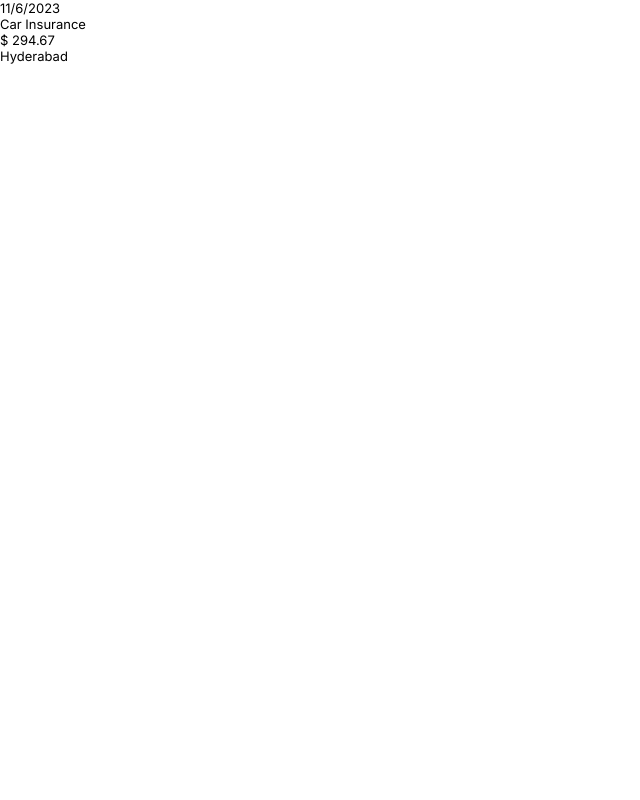
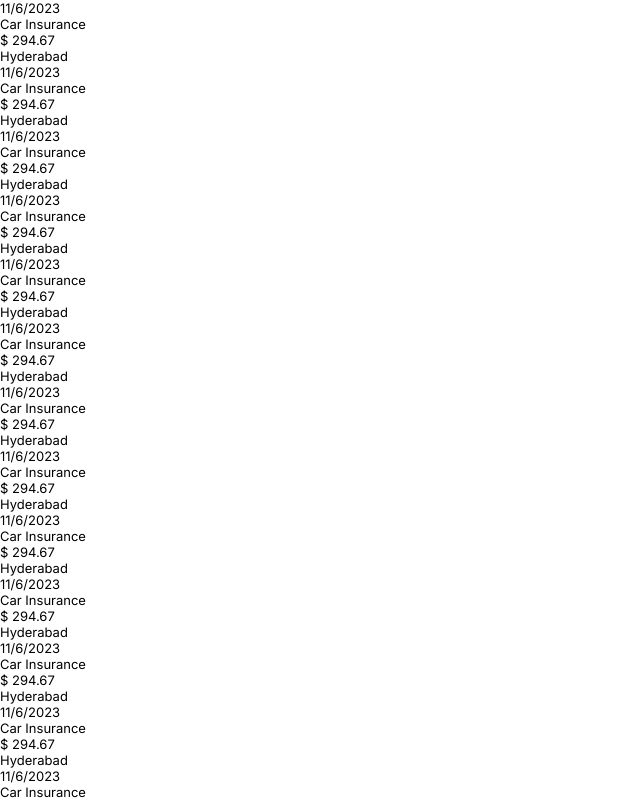
Before and after one commit to srinath-3898/expense-tracker-next, a Next.js app: page / in a window 1280 px wide. Shown: the top 800 px of the page, without its empty margins (0-640 px from the left). Built offline with nearby package versions, Linux system fonts and the light colour scheme.

Commit message:
Passing Data

```diff
--- a/src/app/page.jsx
+++ b/src/app/page.jsx
@@ -4,5 +4,8 @@ import styles from "./page.module.css";
 import ExpenseItem from "@/components/expenseItem/ExpenseItem";
 
 export default function Home() {
-  return <ExpenseItem />;
+  const items = Array.from({ length: 100 }, (_, index) => (
+    <ExpenseItem key={index} expenseLocation={"Hyderabad"} />
+  ));
+  return <div>{items}</div>;
 }
--- a/src/components/expenseItem/ExpenseItem.jsx
+++ b/src/components/expenseItem/ExpenseItem.jsx
@@ -1,12 +1,10 @@
 "use client";
 
-import { useState } from "react";
 import styles from "./ExpenseItem.module.css";
-const ExpenseItem = () => {
+const ExpenseItem = ({ expenseLocation }) => {
   const expenseDate = new Date();
   const expenseTitle = "Car Insurance";
   const expenseAmount = 294.67;
-  const locationOfExpenditure = "Hyderabad";
   return (
     <div className={styles.container}>
       <div>
@@ -19,7 +17,7 @@ const ExpenseItem = () => {
         <p className="text_small">$ {expenseAmount}</p>
       </div>
       <div>
-        <p className="text_small">{locationOfExpenditure}</p>
+        <p className="text_small">{expenseLocation}</p>
       </div>
     </div>
   );
```
